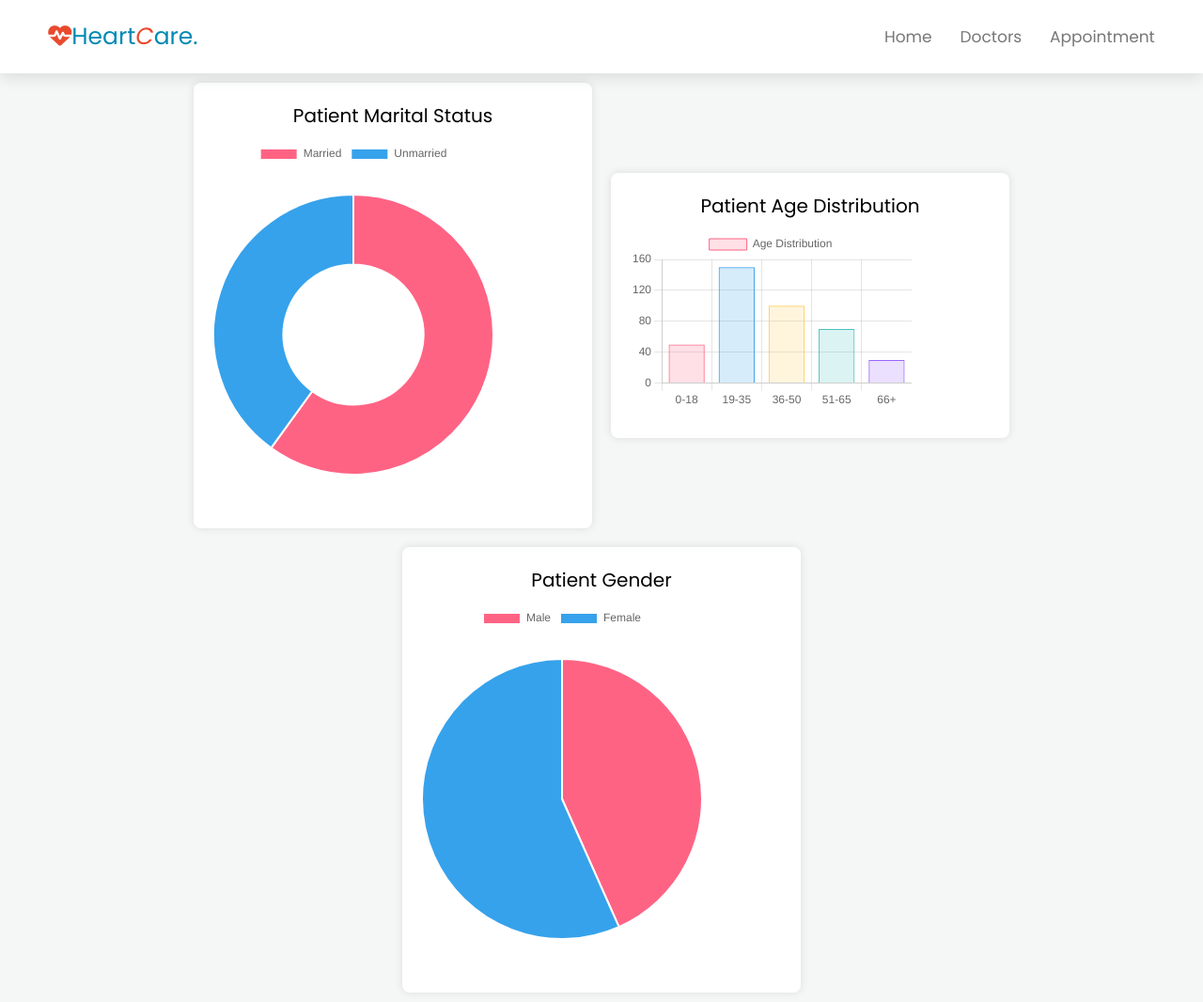
After one commit to Dhoritri/Heart-Health-Monitoring-System, a PHP site: page /patientAnalytics.html in a window 1280 px wide. The commit adds this page. Shown: the whole page at 94% size. Run offline with PHP 8.4, Linux system fonts and the light colour scheme; a stand-in replaces the project's code that opens the database connection.

Commit message:
patient chart sigunup update

```diff
--- /dev/null
+++ b/css/patientchart.css
@@ -0,0 +1,162 @@
+@import url('https://fonts.googleapis.com/css2?family=Poppins:ital,wght@0,100;0,200;0,300;0,400;0,500;0,600;0,700;0,800;0,900;1,100;1,200;1,300;1,400;1,500;1,600;1,700;1,800;1,900&display=swap');
+@import url('https://fonts.googleapis.com/css2?family=Poppins:wght@300;400;500;600;700&display=swap');
+:root{
+    --green: #16a085;
+    --black:#444;
+    --cyan:#008AB3;
+    --light-color:#777;
+    --box-shadow:.5rem .5rem 0 rgba(22,160,133, .2);
+    --text-shadow:.5rem .5rem 0 rgba(0,0,0, .2);
+    --border: .2rem solid var(--cyan) ;
+
+}
+
+*{
+    font-family: 'Poppins',sans-serif;
+    margin: 0;
+    padding: 0;
+    transition: all .2s ease-out;
+    text-decoration:none;
+}
+html{
+    font-size: 62.5%;
+    overflow-x: hidden;
+    scroll-padding-top: 7rem;
+    scroll-behavior: smooth;
+}
+.charts-container {
+
+    background-color: #f4f7f6;
+    margin: 0;
+    padding: 0;
+    display: flex;
+    flex-direction: row;
+    align-items: center;
+    justify-content: center;
+    min-height: 100vh;
+}
+.heading{
+    text-align: center;
+    padding: bottom;
+    text-shadow: var(--text-shadow);
+    text-transform: uppercase;
+    color: var(--black);
+    font-size: 5rem;
+    letter-spacing: .4rem;
+}
+.heading span{
+    text-transform: uppercase;
+    color: var(--black);
+}
+.btn{
+
+    margin-top: 2rem;
+    padding: .75rem;
+    padding-left: 1rem;
+    border: var(--border);
+    border-radius: .5rem;
+    box-shadow: var(--box-shadow);
+    color: #008AB3;
+    cursor: pointer;
+    font-size: 1.5rem;
+    display: flex;
+    align-items: center;
+    justify-content: space-between;
+}
+.btn span{
+    padding: .7rem 1rem;
+    border-radius: .5rem;
+    background: #008AB3;
+    color: #fff;
+    margin-left: .5rem;
+
+}
+.btn:hover {
+    background:#008AB3 ;
+    color: #fff;
+
+}
+.btn:hover span{
+    color: #008AB3;
+    background: #fff;
+    margin-left: 1rem;
+}
+
+.header{
+    padding:2rem 4%;
+    position: sticky;
+    top: 0;left: 0;right: 0;
+    z-index: 1000;
+    box-shadow: 0 .5rem 1.5rem rgba(0, 0, 0, .1);
+    display: flex;
+    align-items: center;
+    justify-content: space-between;
+    background: #fff;
+
+}
+.header .logo{
+    font-size: 2.5rem;
+    color: #008AB3;
+    text-decoration: none;
+}
+.header .logo i{
+    color: #E94A2E;
+}
+.header .nav{
+    display: flex;
+    align-items: center;
+    gap: 30px;
+}
+.header .nav a{
+    font-size: 1.7rem;
+    color: var(--light-color);
+
+    text-decoration: none;
+}
+.login{
+    background-color:#9fe9ff;
+    border-radius: 20px;
+    padding: 1rem 2rem;
+    margin: auto;
+    border: none;
+}
+.login:hover{
+    background-color: #008AB3;
+    font-size: 18px;
+}
+.header .nav-link .nvlink:hover{
+    color: #008AB3;
+    font-size: 20px;
+}
+#menu-btn{
+    font-size: 2.5rem;
+    border-radius: .5rem;
+    background: #eee;
+    color:#000000;
+    padding: 1rem 1.5rem;
+    cursor: pointer;
+    display: none;
+}
+.container {
+    background-color: #fff;
+    padding: 20px;
+    border-radius: 8px;
+    box-shadow: 0 0 10px rgba(0, 0, 0, 0.1);
+    width: 30%;
+    margin: 10px;
+}
+.title {
+    font-size: 20px;
+    margin-bottom: 10px;
+    text-align: center;
+}
+canvas {
+    width: 100% !important;
+    max-width: 300px;
+    margin: 10px 0;
+}
+.charts-container {
+    display: flex;
+    justify-content: center;
+    flex-wrap: wrap;
+}
--- a/index.html
+++ b/index.html
@@ -13,9 +13,9 @@
     <a href="#" class="logo"><i class="fas fa-heartbeat"></i>Heart<i>C</i>are.</a>
     <div class="nav-link">
         <nav class="nav">
-            <a href="home" class="nvlink">Home</a>
-            <a href="services" class="nvlink">Services</a>
-            <a href="about" class="nvlink">About</a>
+            <a href="#home" class="nvlink">Home</a>
+            <a href="#services" class="nvlink">Services</a>
+            <a href="#about" class="nvlink">About</a>
             <div class="dropdown">
                 <a href="doctors.html" class="nvlink dropdown-toggle">Facility</a>
                 <div class="dropdown-menu">
--- /dev/null
+++ b/js/patientChart.js
@@ -0,0 +1,82 @@
+// Sample data for Marital Status Chart
+const maritalStatusData = {
+    labels: ['Married', 'Unmarried'],
+    datasets: [{
+        label: 'Marital Status',
+        data: [120, 80], // Example data
+        backgroundColor: ['#FF6384', '#36A2EB'],
+        hoverOffset: 4
+    }]
+};
+
+const maritalStatusConfig = {
+    type: 'doughnut',
+    data: maritalStatusData,
+};
+
+const maritalStatusChart = new Chart(
+    document.getElementById('maritalStatusChart'),
+    maritalStatusConfig
+);
+
+// Sample data for Age Distribution Chart
+const ageDistributionData = {
+    labels: ['0-18', '19-35', '36-50', '51-65', '66+'],
+    datasets: [{
+        label: 'Age Distribution',
+        data: [50, 150, 100, 70, 30], // Example data
+        backgroundColor: [
+            'rgba(255, 99, 132, 0.2)',
+            'rgba(54, 162, 235, 0.2)',
+            'rgba(255, 206, 86, 0.2)',
+            'rgba(75, 192, 192, 0.2)',
+            'rgba(153, 102, 255, 0.2)'
+        ],
+        borderColor: [
+            'rgba(255, 99, 132, 1)',
+            'rgba(54, 162, 235, 1)',
+            'rgba(255, 206, 86, 1)',
+            'rgba(75, 192, 192, 1)',
+            'rgba(153, 102, 255, 1)'
+        ],
+        borderWidth: 1
+    }]
+};
+
+const ageDistributionConfig = {
+    type: 'bar',
+    data: ageDistributionData,
+    options: {
+        scales: {
+            y: {
+                beginAtZero: true
+            }
+        }
+    }
+};
+
+const ageDistributionChart = new Chart(
+    document.getElementById('ageDistributionChart'),
+    ageDistributionConfig
+);
+
+// Sample data for Gender Chart
+const genderData = {
+    labels: ['Male', 'Female'],
+    datasets: [{
+        label: 'Gender',
+        data: [130, 170], // Example data
+        backgroundColor: ['#FF6384', '#36A2EB'],
+        hoverOffset: 4
+    }]
+};
+
+const genderConfig = {
+    type: 'pie',
+    data: genderData,
+};
+
+const genderChart = new Chart(
+    document.getElementById('genderChart'),
+    genderConfig
+);
--- /dev/null
+++ b/patientAnalytics.html
@@ -0,0 +1,38 @@
+<!DOCTYPE html>
+<html lang="en">
+<head>
+    <meta charset="UTF-8">
+    <title>Patient Registration Analytics</title>
+    <link rel="stylesheet" href="https://cdnjs.cloudflare.com/ajax/libs/font-awesome/6.5.2/css/all.min.css">
+    <script src="https://cdn.jsdelivr.net/npm/chart.js"></script>
+    <link rel="stylesheet" href="/css/patientchart.css">
+</head>
+<body>
+        <header class="header">
+        <a href="#" class="logo"><i class="fas fa-heartbeat"></i>Heart<i>C</i>are.</a>
+        <div class="nav-link">
+            <nav class="nav">
+                <a href="index.html" class="nvlink">Home</a>
+                <a href="doctors.html" class="nvlink">Doctors</a>
+                <a href="appointment.html" class="nvlink">Appointment</a>
+            </nav>
+        </div>
+        <div id="menu-btn" class="fas fa-bars"></div>
+    </header>
+    <div class="charts-container">
+        <div class="container">
+            <div class="title">Patient Marital Status</div>
+            <canvas id="maritalStatusChart"></canvas>
+        </div>
+        <div class="container">
+            <div class="title">Patient Age Distribution</div>
+            <canvas id="ageDistributionChart"></canvas>
+        </div>
+        <div class="container">
+            <div class="title">Patient Gender</div>
+            <canvas id="genderChart"></canvas>
+        </div>
+    </div>
+<script src="/js/patientChart.js"></script>
+</body>
+</html>
```
Also changed, not shown: css/signup.css (+45 -42 lines), signup.html (+45 -75 lines).
